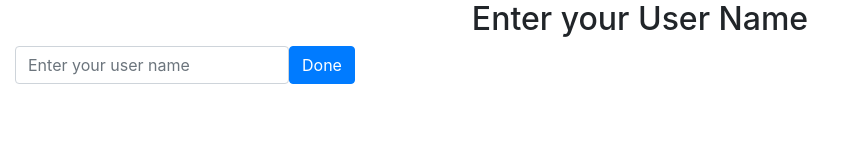
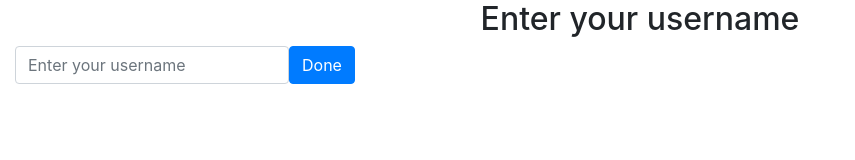
Before and after one commit to BreanP/reversi, a website: page public/name.html in a window 1280 px wide. Shown: the whole page, without its empty margins (0-855 px from the left). Drawn offline with nearby package versions, Linux system fonts and the light colour scheme.

Commit message:
no message

```diff
--- a/public/name.html
+++ b/public/name.html
@@ -4,7 +4,7 @@
     <meta charset="utf-8">
     <meta name="viewport" content="width=device-width, initial-scale=1, shrink-to-fit=no">
 
-    <title>Enter your user name for Reversi</title>
+    <title>Enter your username for Reversi</title>
 
     <script>
       function submitForm() {
@@ -22,7 +22,7 @@
     <div class="container-fluid text-center">
       <div class="row" id="header-row">
         <div class="col">
-          <h2>Enter your User Name</h2>
+          <h2>Enter your username</h2>
         </div>
       </div>
 
@@ -31,7 +31,7 @@
           <form onsubmit='submitForm(); return false;' class='form-inline'>
             <div class='form-group'>
               <label for='username' class='col-form-label sr-only'>Enter your username</label>
-              <input class='form-control' type='text' value='' id='username' placeholder='Enter your user name' />
+              <input class='form-control' type='text' value='' id='username' placeholder='Enter your username' />
             </div>
             <button type='submit' class='btn btn-default btn-primary'>Done</button>
           </form>
```
